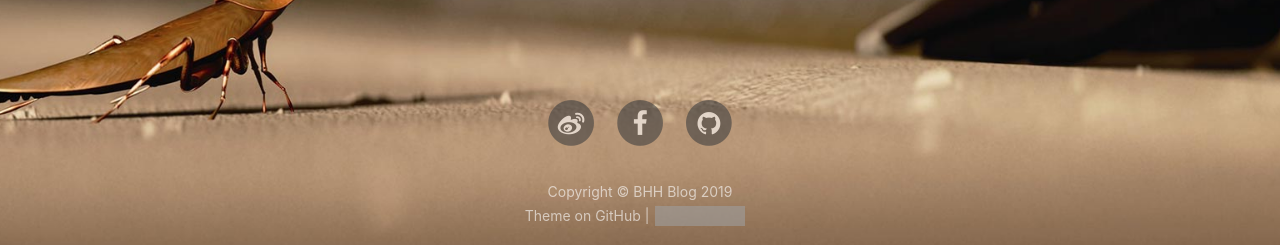
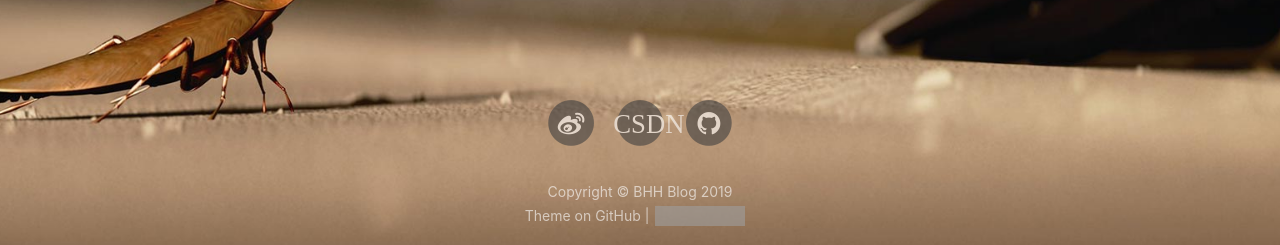
Before and after one commit to bbhhhh/bbhhhh.github.io, a Jekyll site: the page built from offline.html, in a window 1280 px wide. Shown: the part 652-897 px from the top of the page. Built offline with Jekyll 4.4.1, drawn with Linux system fonts in a browser that asks for light colours; nearby versions of some CDN libraries; comment, search, counter and statistics services are not loaded; grey boxes are pictures that could not be loaded.

Commit message:
update footer

```diff
--- a/_includes/footer.html
+++ b/_includes/footer.html
@@ -62,7 +62,8 @@
                         <a target="_blank" href="https://blog.csdn.net/{{ site.csdn_username }}">
                             <span class="fa-stack fa-lg">
                                 <i class="fa fa-circle fa-stack-2x"></i>
-                                <i class="fa fa-facebook fa-stack-1x fa-inverse"></i>
+                                <!--i class="fa fa-facebook fa-stack-1x fa-inverse"></i-->
+                                <i class="fa  fa-stack-1x fa-inverse">CSDN</i>
                             </span>
                         </a>
                     </li>
```
